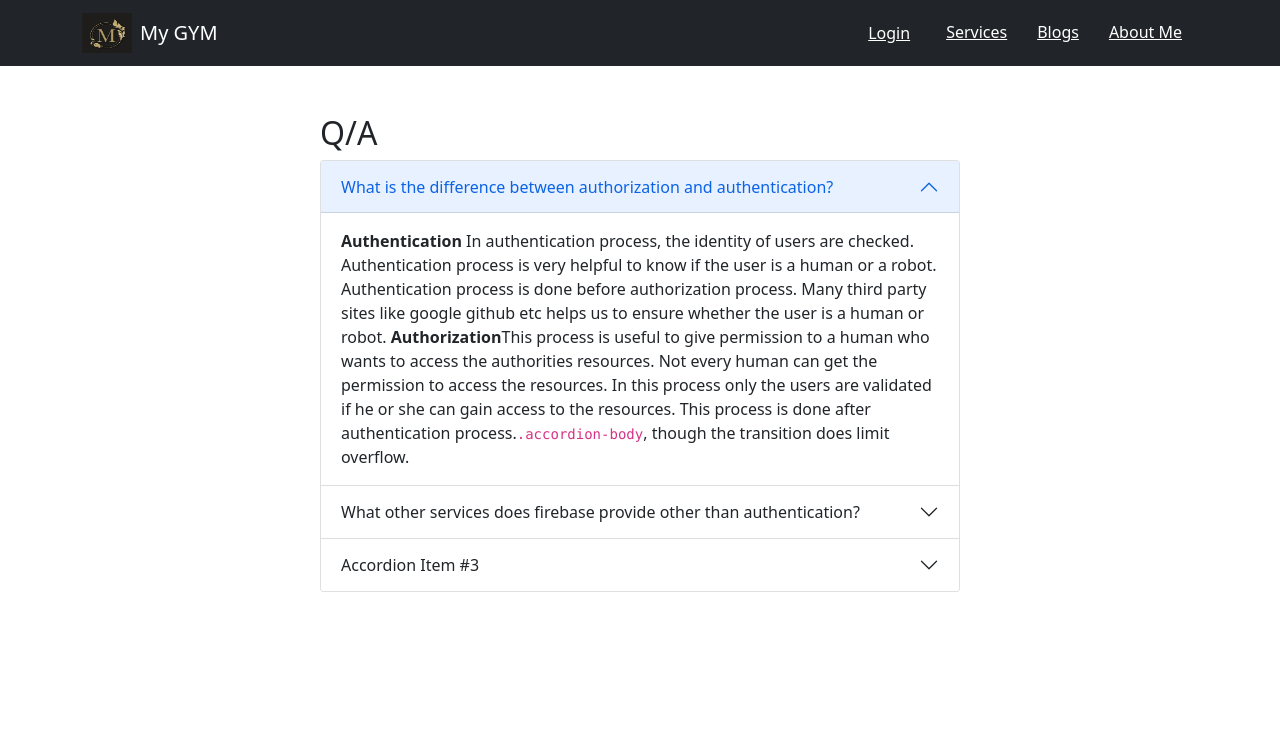
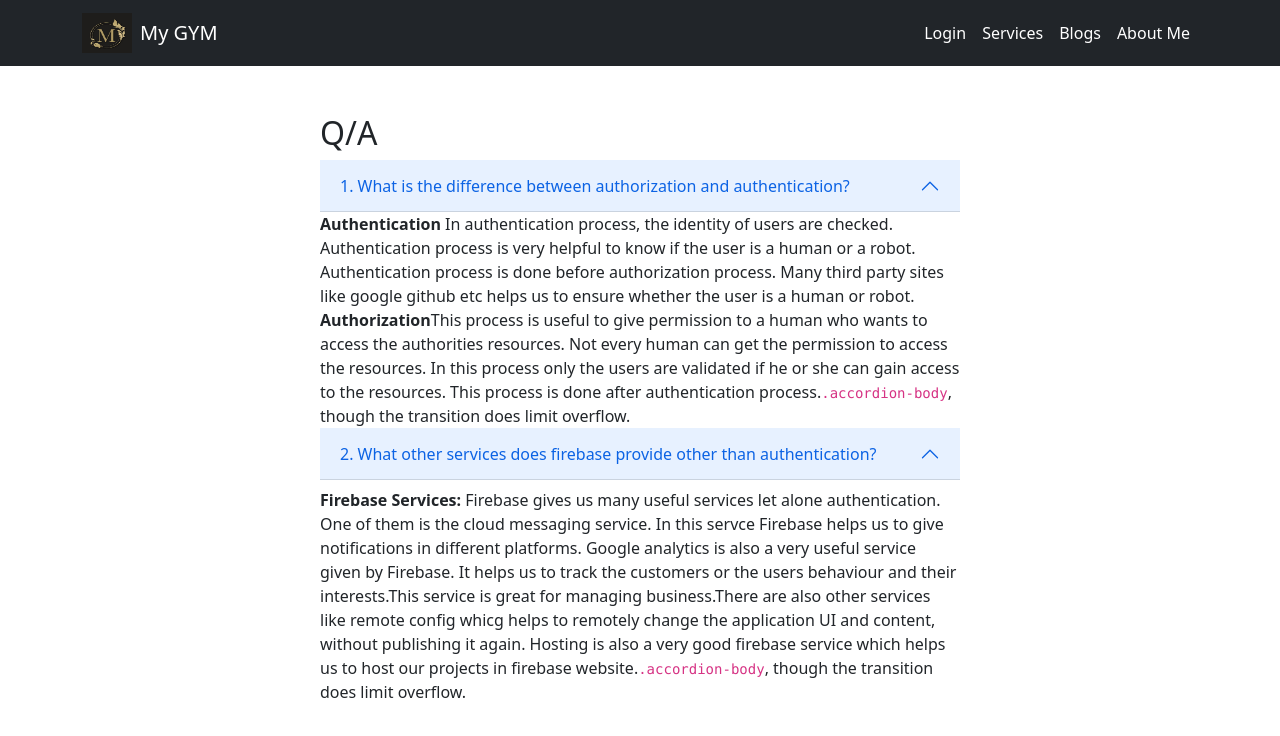
Before and after one commit to Fahimphero/personal-gym-trainer, a React (Create React App) app: page /blogs in a window 1280 px wide. Shown: the top 736 px of the page. Built offline with nearby package versions, Linux system fonts and the light colour scheme; no server answers.

Commit message:
google auth added

```diff
--- a/package.json
+++ b/package.json
@@ -14,6 +14,7 @@
     "react-firebase-hooks": "^5.0.3",
     "react-router-dom": "^6.3.0",
     "react-scripts": "5.0.1",
+    "react-toastify": "^8.2.0",
     "web-vitals": "^2.1.4"
   },
   "scripts": {
--- a/public/index.html
+++ b/public/index.html
@@ -13,8 +13,10 @@
       user's mobile device or desktop. See https://developers.google.com/web/fundamentals/web-app-manifest/
     -->
   <link rel="manifest" href="%PUBLIC_URL%/manifest.json" />
-  <link href="https://cdn.jsdelivr.net/npm/bootstrap@5.1.3/dist/css/bootstrap.min.css" rel="stylesheet"
-    integrity="sha384-1BmE4kWBq78iYhFldvKuhfTAU6auU8tT94WrHftjDbrCEXSU1oBoqyl2QvZ6jIW3" crossorigin="anonymous">
+
+  <!-- <link href="https://cdn.jsdelivr.net/npm/bootstrap@5.1.3/dist/css/bootstrap.min.css" rel="stylesheet"
+    integrity="sha384-1BmE4kWBq78iYhFldvKuhfTAU6auU8tT94WrHftjDbrCEXSU1oBoqyl2QvZ6jIW3" crossorigin="anonymous"> -->
+
   <!--
       Notice the use of %PUBLIC_URL% in the tags above.
       It will be replaced with the URL of the `public` folder during the build.
@@ -40,9 +42,11 @@
       To begin the development, run `npm start` or `yarn start`.
       To create a production bundle, use `npm run build` or `yarn build`.
     -->
-  <script src="https://cdn.jsdelivr.net/npm/bootstrap@5.1.3/dist/js/bootstrap.bundle.min.js"
+
+  <!-- <script src="https://cdn.jsdelivr.net/npm/bootstrap@5.1.3/dist/js/bootstrap.bundle.min.js"
     integrity="sha384-ka7Sk0Gln4gmtz2MlQnikT1wXgYsOg+OMhuP+IlRH9sENBO0LRn5q+8nbTov4+1p"
-    crossorigin="anonymous"></script>
+    crossorigin="anonymous"></script> -->
+
 </body>
 
 </html>
--- a/src/Pages/Blogs/Blogs.js
+++ b/src/Pages/Blogs/Blogs.js
@@ -4,45 +4,33 @@ const Blogs = () => {
     return (
         <div className='w-50 mx-auto mt-5'>
             <h2>Q/A</h2>
-            <div class="accordion" id="accordionExample">
-                <div class="accordion-item">
+            <div>
+                <div>
                     <h2 class="accordion-header" id="headingOne">
                         <button class="accordion-button" type="button" data-bs-toggle="collapse" data-bs-target="#collapseOne" aria-expanded="true" aria-controls="collapseOne">
-                            What is the difference between authorization and authentication?
+                            1. What is the difference between authorization and authentication?
                         </button>
                     </h2>
-                    <div id="collapseOne" class="accordion-collapse collapse show" aria-labelledby="headingOne" data-bs-parent="#accordionExample">
-                        <div class="accordion-body">
+                    <div>
+                        <div>
                             <strong>Authentication</strong> 	In authentication process, the identity of users are checked. Authentication process is very helpful to know if the user is a human or a robot. Authentication process is done before authorization process. Many third party sites like google github etc helps us to ensure whether the user is a human or robot.
                             <strong> Authorization</strong>This process is useful to give permission to a human who wants to access the authorities resources. Not every human can get the permission to access the resources. In this process only the users are validated if he or she can gain access to the resources. This process is done after authentication process.
                             <code>.accordion-body</code>, though the transition does limit overflow.
                         </div>
                     </div>
                 </div>
-                <div class="accordion-item">
-                    <h2 class="accordion-header" id="headingTwo">
-                        <button class="accordion-button collapsed" type="button" data-bs-toggle="collapse" data-bs-target="#collapseTwo" aria-expanded="false" aria-controls="collapseTwo">
-                            What other services does firebase provide other than authentication?
+                <div>
+                    <h2>
+                        <button class="accordion-button" type="button" data-bs-toggle="collapse" data-bs-target="#collapseOne" aria-expanded="true" aria-controls="collapseOne">
+                            2. What other services does firebase provide other than authentication?
                         </button>
                     </h2>
-                    <div id="collapseTwo" class="accordion-collapse collapse" aria-labelledby="headingTwo" data-bs-parent="#accordionExample">
-                        <div class="accordion-body">
+                    <div>
+                        <div>
                             <strong>Firebase Services: </strong>
                             Firebase gives us many useful services let alone authentication.
                             One of them is the cloud messaging service. In this servce Firebase helps us to give notifications in different platforms. Google analytics is also a very useful service given by Firebase. It helps us to track the customers or the users behaviour and their interests.This service is great for managing business.There are also other services like remote config whicg helps to remotely change the application UI and content, without publishing it again. Hosting is also a very good firebase service which helps us to host our projects in firebase website.
                             <code>.accordion-body</code>, though the transition does limit overflow.
-                        </div>
-                    </div>
-                </div>
-                <div class="accordion-item">
-                    <h2 class="accordion-header" id="headingThree">
-                        <button class="accordion-button collapsed" type="button" data-bs-toggle="collapse" data-bs-target="#collapseThree" aria-expanded="false" aria-controls="collapseThree">
-                            Accordion Item #3
-                        </button>
-                    </h2>
-                    <div id="collapseThree" class="accordion-collapse collapse" aria-labelledby="headingThree" data-bs-parent="#accordionExample">
-                        <div class="accordion-body">
-                            <strong>This is the third item's accordion body.</strong> It is hidden by default, until the collapse plugin adds the appropriate classes that we use to style each element. These classes control the overall appearance, as well as the showing and hiding via CSS transitions. You can modify any of this with custom CSS or overriding our default variables. It's also worth noting that just about any HTML can go within the <code>.accordion-body</code>, though the transition does limit overflow.
                         </div>
                     </div>
                 </div>
--- a/src/Pages/Header/Header.css
+++ b/src/Pages/Header/Header.css
@@ -1,12 +1,12 @@
-.nav-link a {
+.nav-link span {
     color: white;
-    padding-left: 30px;
+
     font-weight: 500;
 }
 
-.nav-link a:hover {
+.nav-link span:hover {
     color: red;
-    text-decoration: none;
+    text-decoration: underline;
 }
 
 .brand {
--- a/src/Pages/Header/Header.js
+++ b/src/Pages/Header/Header.js
@@ -19,7 +19,7 @@ const Header = () => {
     }
     return (
 
-        <Navbar sticky="top" bg="dark" variant="dark" >
+        <Navbar collapseOnSelect expand="lg" bg="dark" variant="dark">
             <Container>
                 <Navbar.Brand className='brand' as={Link} to="/">
                     <img
@@ -33,16 +33,25 @@ const Header = () => {
                 </Navbar.Brand>
                 <Navbar.Toggle aria-controls="responsive-navbar-nav" />
                 <Navbar.Collapse id="responsive-navbar-nav">
-                    <Nav className="ms-auto nav-link">
-                        {(user[0]?.email || googleUser[0]?.displayName) ?
-                            <button className='border-0 bg-dark  signOut' onClick={handleSignout} >SignOut</button> :
-                            <button className='border-0 bg-dark'><Link to='/login'>Login</Link></button>
-                        }
+                    <Nav className="me-auto">
 
-                        <Link to="/services">Services</Link>
-                        <Link to="/blogs">Blogs</Link>
-                        <Link to="/about">About Me</Link>
 
+                    </Nav>
+                    <Nav>
+                        <Nav className='d-flex align-items-center'>
+                            {(user[0]?.email || googleUser[0]?.displayName)
+                                ?
+                                <button className='border-0 bg-dark  signOut' onClick={handleSignout} >SignOut</button>
+                                :
+
+                                <Nav.Link as={Link} to='/login'><span>Login</span></Nav.Link>
+                            }
+
+                            <Nav.Link className="nav-link" as={Link} to="/services"><span>Services</span></Nav.Link>
+                            <Nav.Link as={Link} to="/blogs"><span>Blogs</span></Nav.Link>
+                            <Nav.Link as={Link} to="/about"><span>About Me</span></Nav.Link>
+
+                        </Nav>
                     </Nav>
                 </Navbar.Collapse>
             </Container>
--- a/src/Pages/Service/Service.js
+++ b/src/Pages/Service/Service.js
@@ -12,7 +12,7 @@ const Service = (props) => {
 
         <div className="col">
             <div className="card h-100">
-                <img src={picture} className="card-img-top" alt="..."></img>
+                <img src={picture} className="card-img-top img-fluid" alt="..."></img>
                 <div className="card-body body-design">
                     <h5 className="card-title text-center">{name}</h5>
                     <p className="card-text">{body}</p>
--- a/src/Pages/Signup.js/Signup.js
+++ b/src/Pages/Signup.js/Signup.js
@@ -18,7 +18,8 @@ const Signup = () => {
         user,
         loading,
         hookError,
-    ] = useCreateUserWithEmailAndPassword(auth);
+    ] = useCreateUserWithEmailAndPassword(auth, { sendEmailVerification: true });
+
     const location = useLocation();
     const navigate = useNavigate();
     let from = location.state?.from?.pathname || "/";
@@ -52,7 +53,7 @@ const Signup = () => {
     return (
         <div className='mt-4'>
             <h2 className='text-center text-primary'><span>Signup</span><hr /></h2>
-            <Form onSubmit={handleSubmit} className='w-25 d-block mx-auto'>
+            <Form onSubmit={handleSubmit} className='w-50 d-block mx-auto'>
                 <Form.Group className="mb-3" >
                     <Form.Label>Name</Form.Label>
                     <Form.Control onBlur={handleName} type="text" placeholder="Enter name" required />
```
Also changed, not shown: src/Pages/Login/Login.js (+30 -4 lines), 2 other files (tests, documents, lock files or other folders).
